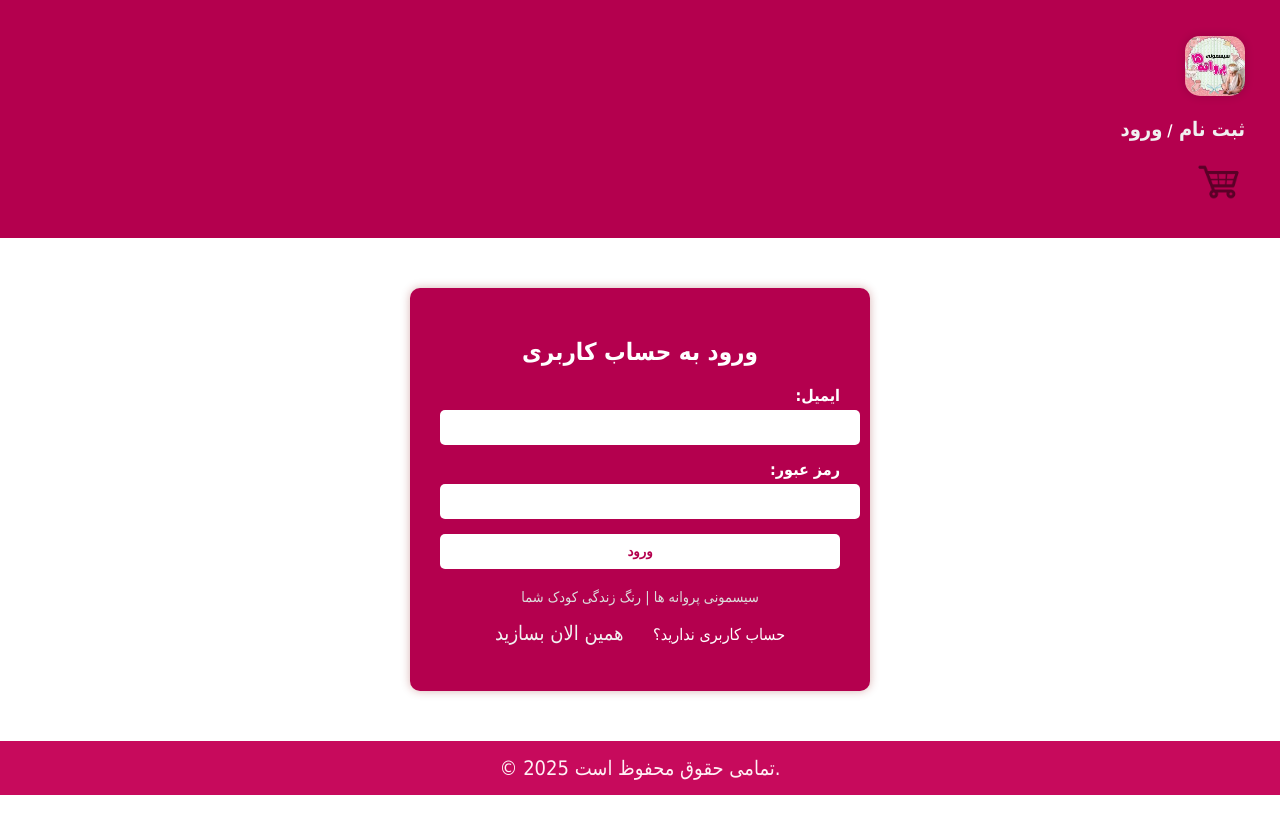
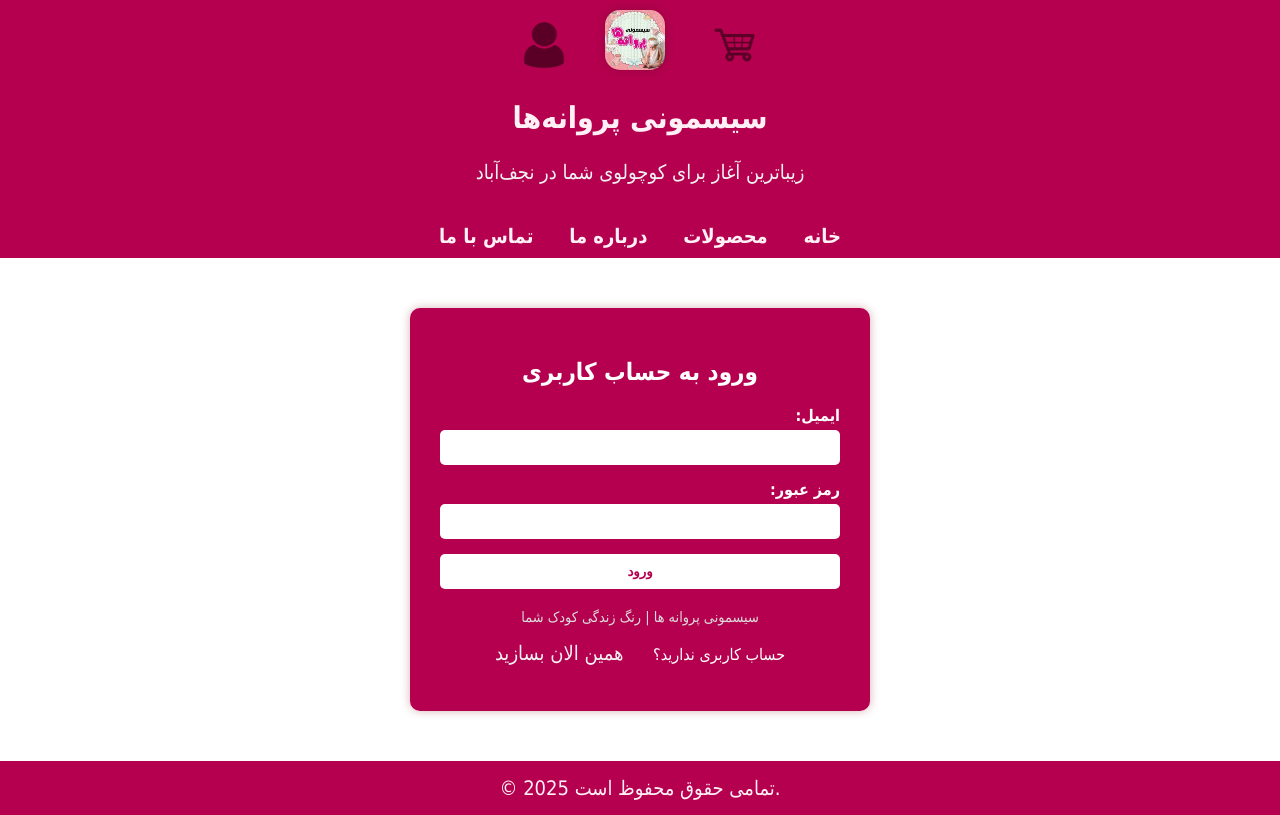
Before and after one commit to eiliyareal/eiliya-code-lis, a plain HTML site: page login.html in a window 1280 px wide. Drawn offline with Linux system fonts and the light colour scheme.

Commit message:
Update login.html

```diff
--- a/login.html
+++ b/login.html
@@ -20,6 +20,7 @@
       color: white;
       border-radius: 10px;
       box-shadow: 0 0 10px rgba(128, 0, 0, 0.3);
+
     }
 
     h2 {
@@ -40,6 +41,8 @@
       margin-bottom: 15px;
       border: none;
       border-radius: 5px;
+      padding-right: 0px;
+      padding-left: 0px;
     }
 
     input[type="submit"] {
@@ -136,22 +139,30 @@ header{
   opacity: 100%;
 }
   </style>
+  <link rel="stylesheet" href="h.css">
 </head>
 <body>
-  <header><div>
-       <p style="text-align: right ;;" > <a id="logo" href="index.html"><img  src="images.jpg" alt="" class="logo1"></a></p>
-      <b ><p style="text-align: right;"><a  style="color: #f0f0f0;" href="sign in.html">ثبت نام </a>
-      /
-    <a id="a2" style="color: #f0f0f0;" href="login.html">ورود</a>
+  <nav id="n1">
+     <a   style="color: #b4004e;" href="sign in.html"><img id="ac" src="account-24.png" alt=""></a>
 
 
 
 
-  </p> </b></div>
- <p style="text-align: right;">
+
+
+    <a id="logo" href="index.html"><img  src="images.jpg" alt="" class="logo1"></a>
       <a  href="cart.html"><img id="cart" src="cartpng.parspng.com-2.png" alt=""></a>
-    </p>
-</header>
+
+    <h1>سیسمونی پروانه‌ها</h1>
+    <p style="color: #f2f2f2;">زیباترین آغاز برای کوچولوی شما در نجف‌آباد</p>
+  </nav>
+
+  <nav id="nav1">
+    <a href="index.html">خانه</a>
+    <a href="#">محصولات</a>
+    <a href="about us.html">درباره ما</a>
+    <a href="#shomare">تماس با ما</a>
+  </nav>
   <div class="container">
     <h2>ورود به حساب کاربری</h2>
     <form action="#" method="post">
```
